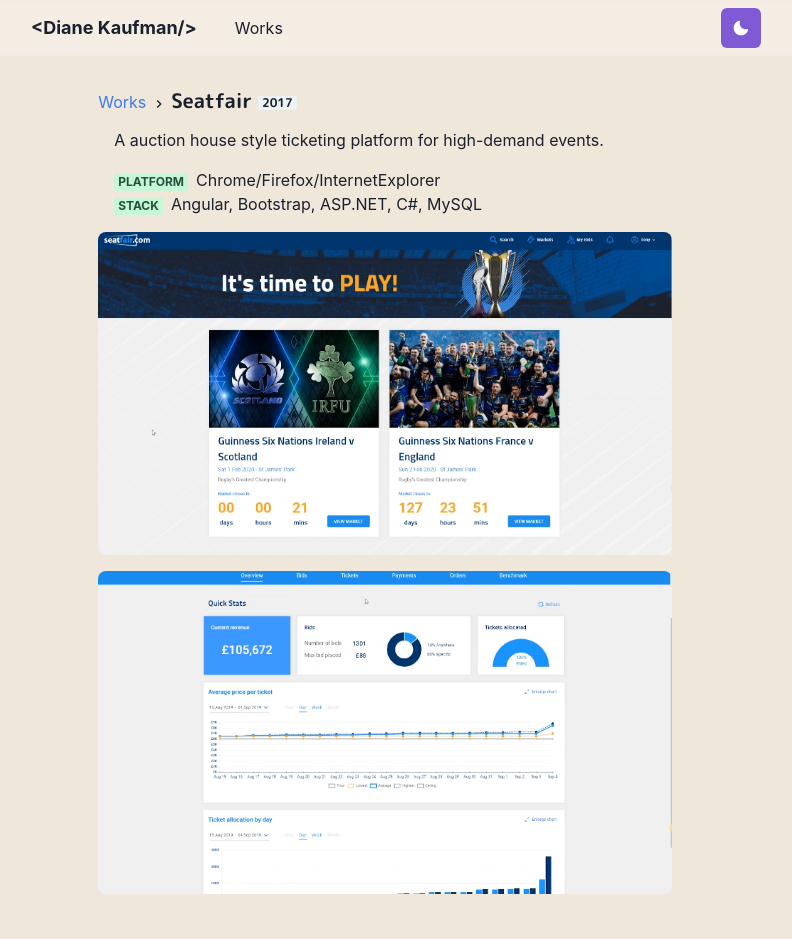
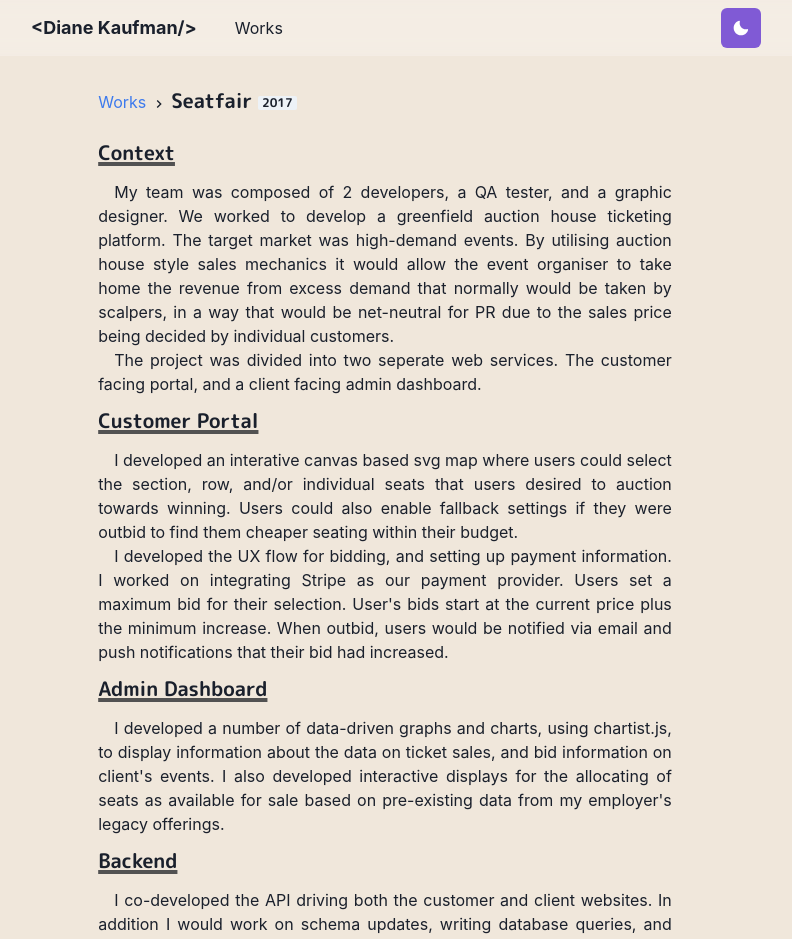
Before and after one commit to atyourservicedoc/nextjsportfolio, a Next.js app: page /works/seatfair in a window 1280 px wide. Shown: the top 939 px of the page, without its empty margins (255-1047 px from the left). Built offline with nearby package versions, Linux system fonts and the light colour scheme.

Commit message:
feat(work): more details on project details

```diff
--- a/pages/works/seatfair.js
+++ b/pages/works/seatfair.js
@@ -1,4 +1,4 @@
-import { Container, Badge, Link, List, ListItem } from "@chakra-ui/react";
+import { Container, Badge, Link, List, ListItem, Heading } from "@chakra-ui/react";
 import {Title, WorkImage, Meta} from '../../components/work';
 import P from '../../components/paragraph';
 import Layout from "../../components/layouts/article";
@@ -10,8 +10,45 @@
                 <Title>
                     Seatfair <Badge>2017</Badge>
                 </Title>
+                <Heading as="h6" variant="section-title">
+                    Context
+                </Heading>
                 <P>
-                    A auction house style ticketing platform for high-demand events.
+                    My team was composed of 2 developers, a QA tester, and a graphic designer.
+                    We worked to develop a greenfield auction house ticketing platform.
+                    The target market was high-demand events. By utilising auction house style sales mechanics
+                    it would allow the event organiser to take home the revenue from excess demand that normally would
+                    be taken by scalpers, in a way that would be net-neutral for PR due to the sales price being decided by
+                    individual customers.
+                </P>
+                <P>
+                    The project was divided into two seperate web services. The customer facing portal, and a client facing admin dashboard.
+                </P>
+                <Heading as="h6" variant="section-title">
+                    Customer Portal
+                </Heading>
+                <P>
+                    I developed an interative canvas based svg map where users could select the section, row, and/or individual seats that users
+                    desired to auction towards winning. Users could also enable fallback settings if they were outbid to find them cheaper seating
+                    within their budget.
+                </P>
+                <P>
+                    I developed the UX flow for bidding, and setting up payment information. I worked on integrating Stripe as our payment provider. Users set a maximum bid for their selection. User's bids start at the current price plus the minimum increase. When outbid, users would
+                    be notified via email and push notifications that their bid had increased.
+                </P>
+                <Heading as="h6" variant="section-title">
+                    Admin Dashboard
+                </Heading>
+                <P>
+                    I developed a number of data-driven graphs and charts, using chartist.js, to display information
+                    about the data on ticket sales, and bid information on client's events. I also developed interactive displays for the
+                    allocating of seats as available for sale based on pre-existing data from my employer's legacy offerings.
+                </P>
+                <Heading as="h6" variant="section-title">
+                    Backend
+                </Heading>
+                <P>
+                    I co-developed the API driving both the customer and client websites. In addition I would work on schema updates, writing database queries, and running migrations after schema changes.
                 </P>
                 <List ml={4} my={4}>
                     <ListItem>
```
Also changed, not shown: pages/works/build-a-bet.js (+13 -2 lines), pages/works/clinical-noting.js (+25 -2 lines), pages/works/sportdec.js (+15 -3 lines), pages/works/star-trek.js (+13 -2 lines).
